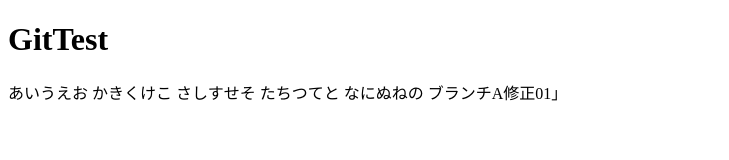
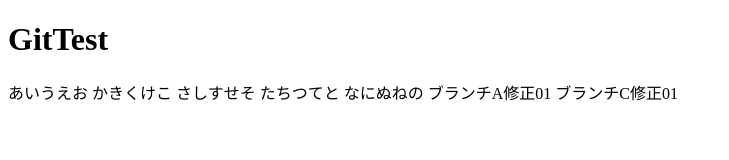
Before and after one commit to hokaris/firstTest, a plain HTML site: page index.html in a window 1280 px wide. Shown: the whole page, without its empty margins (0-729 px from the left). Drawn offline with Linux system fonts and the light colour scheme.

Commit message:
ブランチC修正01

```diff
--- a/index.html
+++ b/index.html
@@ -11,6 +11,7 @@
 	さしすせそ
 	たちつてと
 	なにぬねの
-	ブランチA修正01」
+	ブランチA修正01
+	ブランチC修正01
 </body>
 </html>
```
